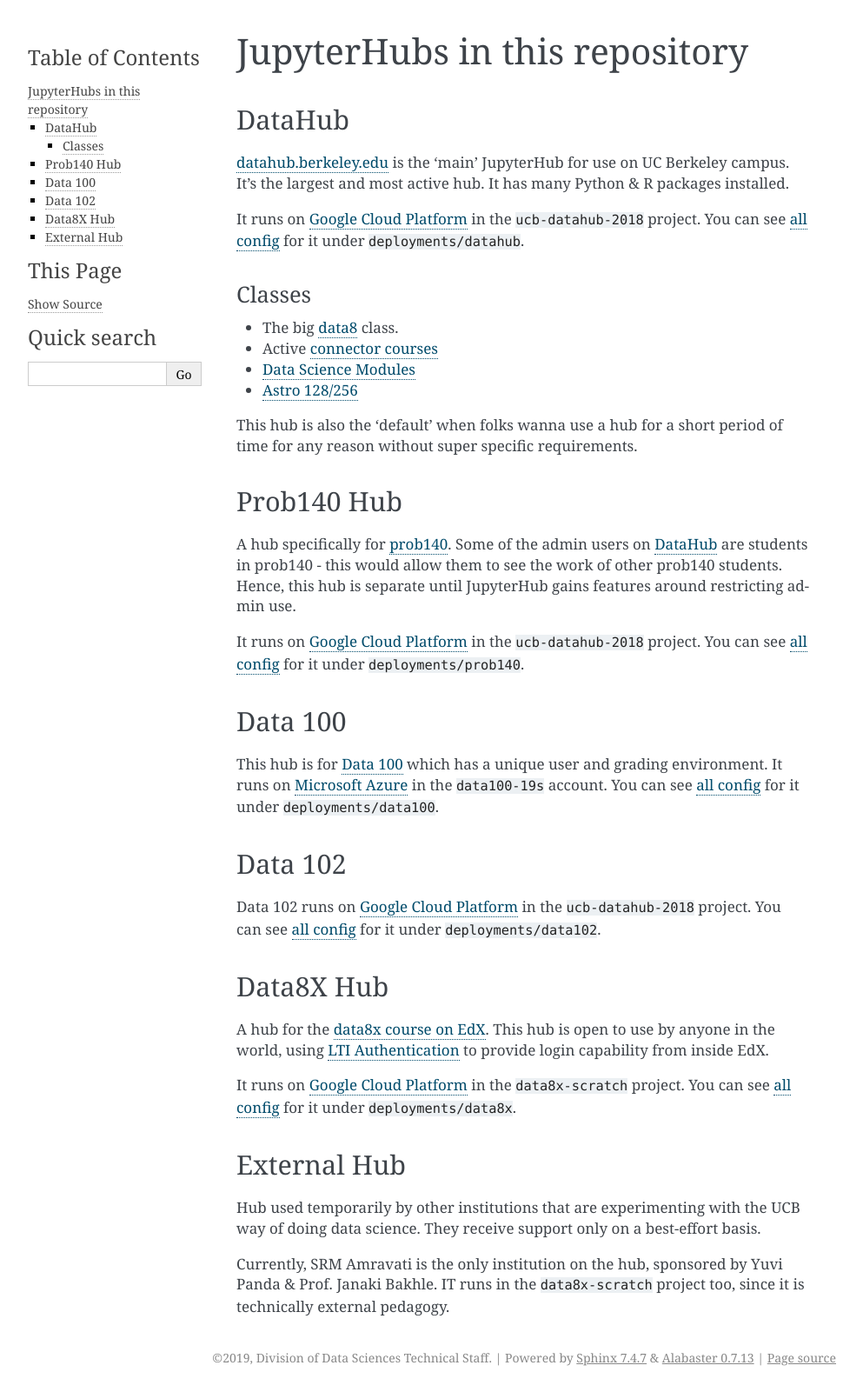
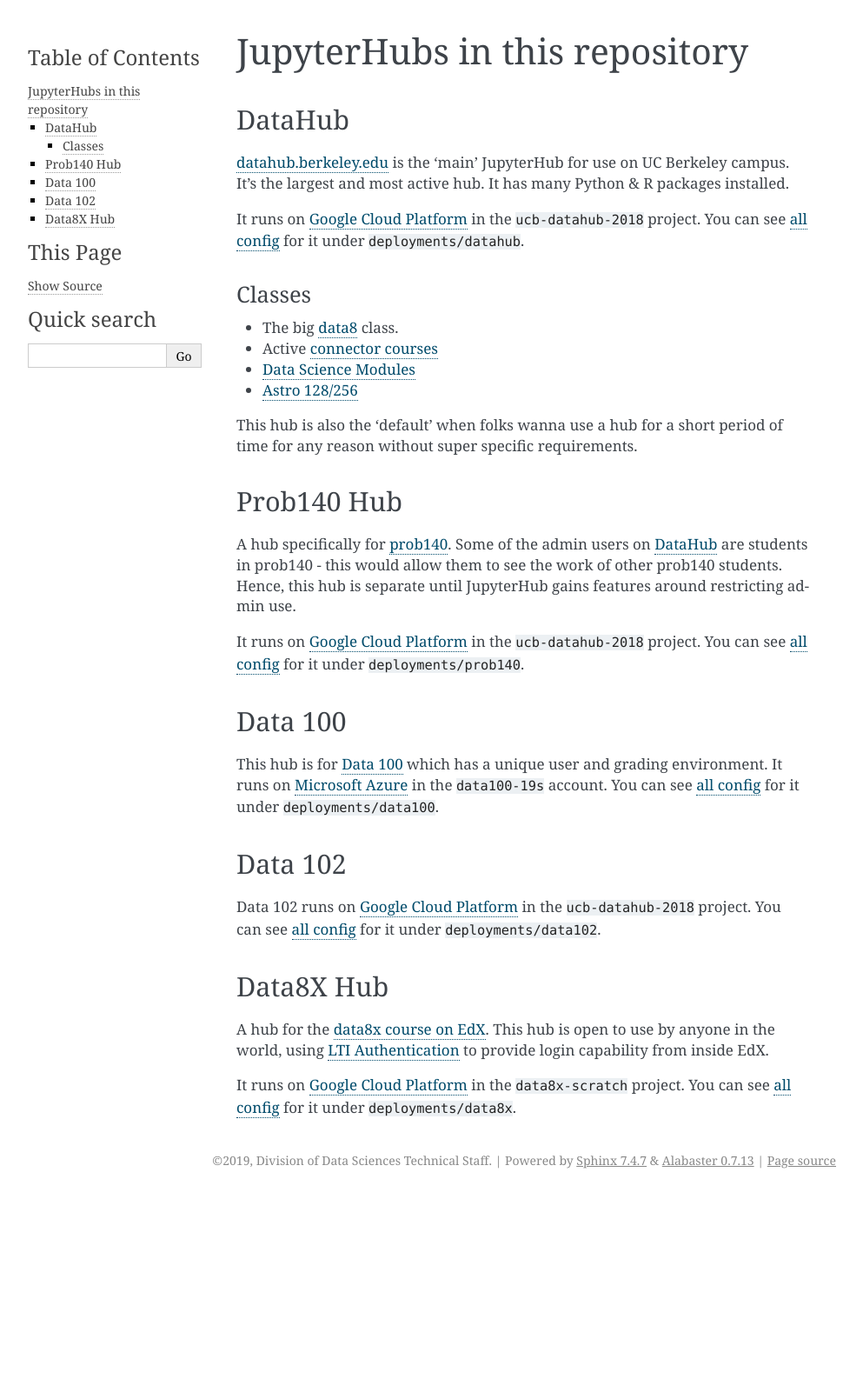
Before and after one commit to berkeley-dsep-infra/datahub, a Sphinx documentation site: the page built from docs/hubs.rst, in a window 1280 px wide. Shown: the whole page at 87% size, without its empty margins (148-1141 px from the left). Built offline with Sphinx 7.4.7, drawn with Linux system fonts in a browser that asks for light colours; after the commit the page ends 1374 px from its top, so only the background shows below that.

Commit message:
Remove all traces of 'external' hub
We haven't been deploying to it for a while, and it
hasn't been used in a while either

```diff
--- a/docs/hubs.rst
+++ b/docs/hubs.rst
@@ -58,13 +58,3 @@
 
 It runs on `Google Cloud Platform <https://cloud.google.com>`_ in the ``data8x-scratch``
 project. You can see :ref:`all config <structure>` for it under ``deployments/data8x``.
-
-External Hub
-============
-
-Hub used temporarily by other institutions that are experimenting with the UCB way of
-doing data science. They receive support only on a best-effort basis.
-
-Currently, SRM Amravati is the only institution on the hub, sponsored by Yuvi Panda &
-Prof. Janaki Bakhle. IT runs in the ``data8x-scratch`` project too, since it is
-technically external pedagogy.
```
Also changed, not shown: 11 other files.
